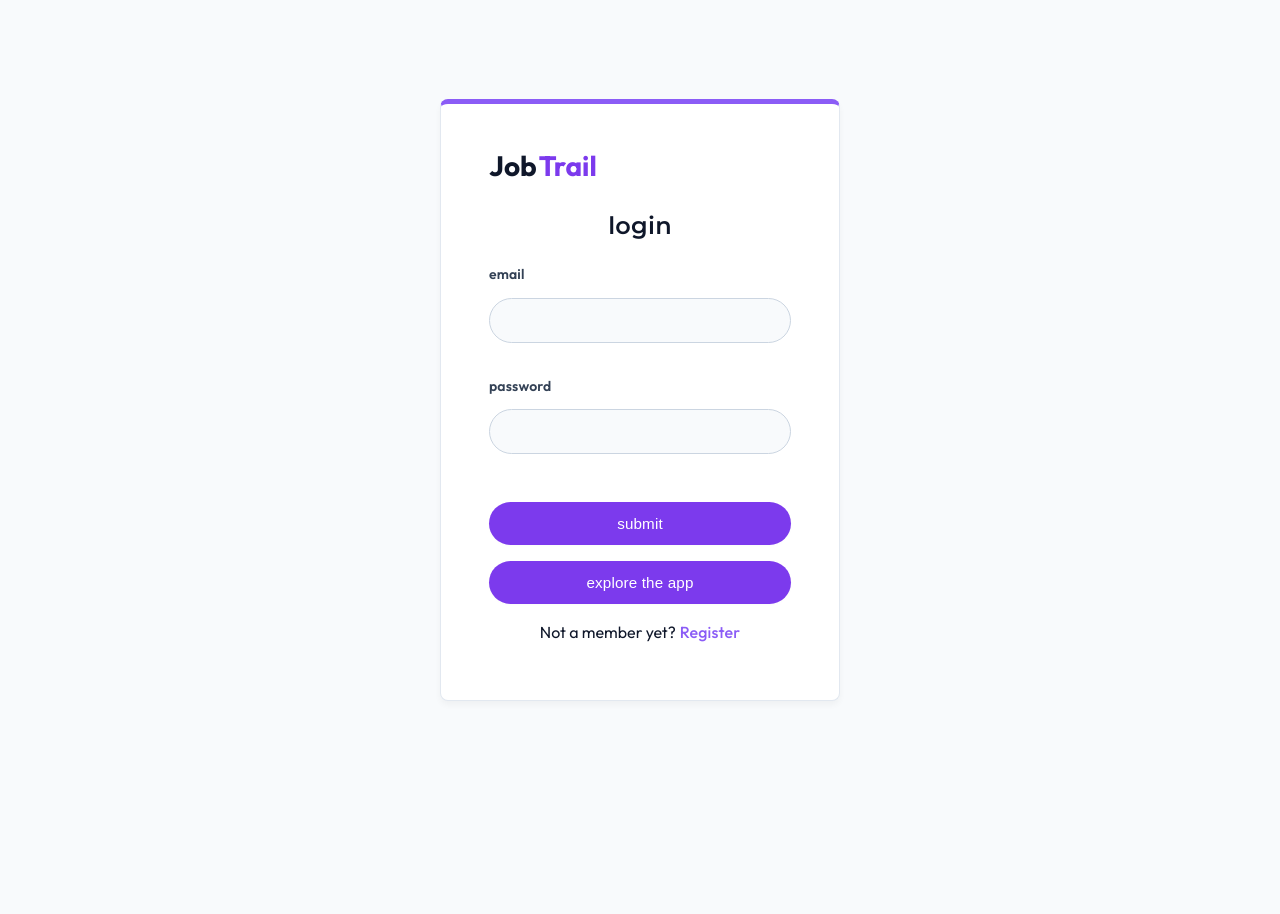
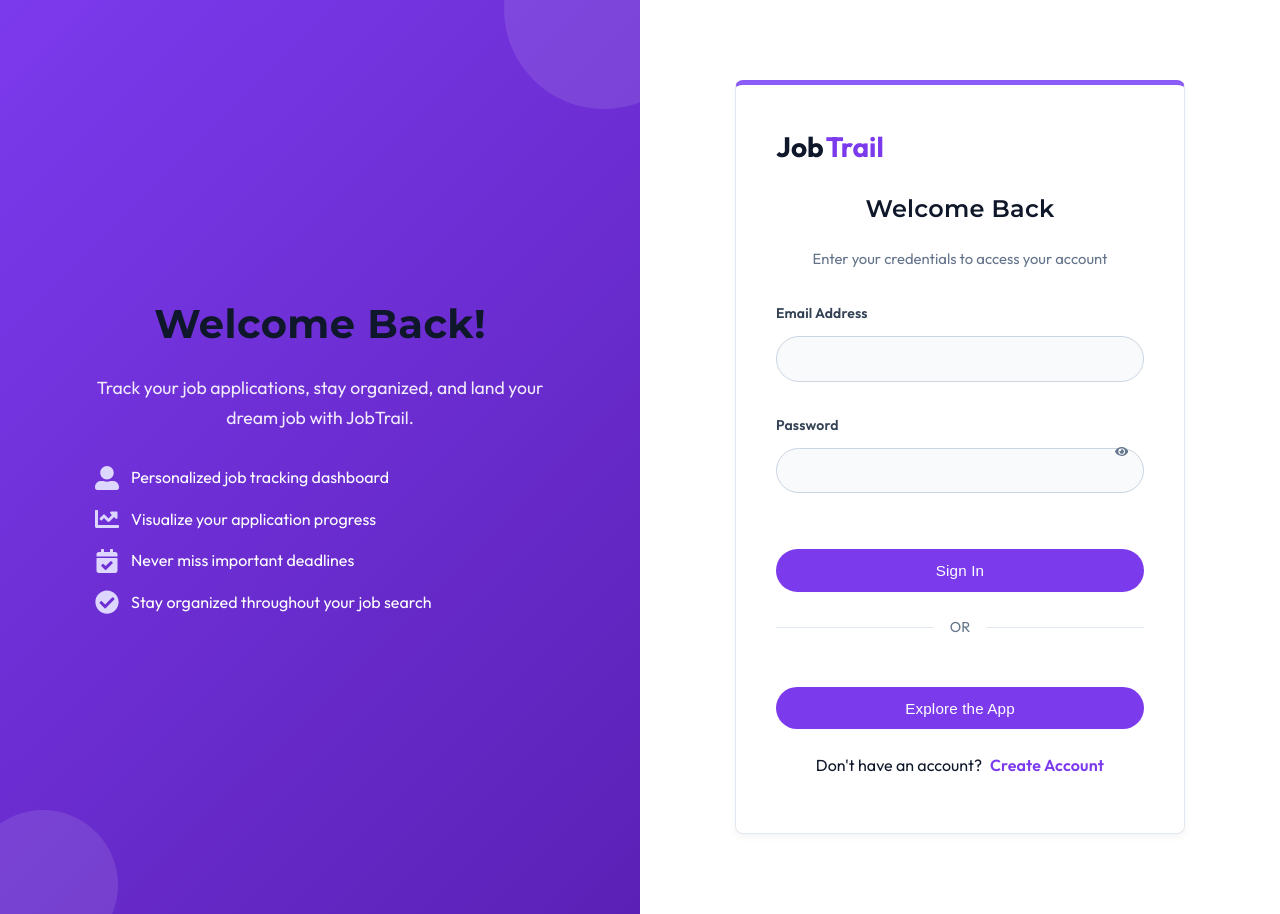
Before and after one commit to bhavyasharma5/JobTrail, a React (Vite) app in the folder client/: page /login in a window 1280 px wide. Before the commit the page ends 800 px from the top, so only its background shows below. Built offline with nearby package versions, Linux system fonts and the light colour scheme.

Commit message:
Enhance: Redesign login and register pages with modern split-screen layout

```diff
--- a/client/src/assets/wrappers/RegisterAndLoginPage.js
+++ b/client/src/assets/wrappers/RegisterAndLoginPage.js
@@ -3,32 +3,203 @@
 const Wrapper = styled.section`
   min-height: 100vh;
   display: grid;
-  align-items: center;
+  grid-template-columns: 1fr 1fr;
+
+  @media (max-width: 992px) {
+    grid-template-columns: 1fr;
+  }
+
+  .info-side {
+    background: linear-gradient(135deg, var(--primary-600), var(--primary-800));
+    display: flex;
+    flex-direction: column;
+    justify-content: center;
+    align-items: center;
+    padding: 2rem;
+    color: var(--white);
+    position: relative;
+    overflow: hidden;
+
+    @media (max-width: 992px) {
+      display: none;
+    }
+
+    &::before {
+      content: '';
+      position: absolute;
+      top: -10%;
+      right: -10%;
+      width: 200px;
+      height: 200px;
+      border-radius: 50%;
+      background: rgba(255, 255, 255, 0.1);
+    }
+
+    &::after {
+      content: '';
+      position: absolute;
+      bottom: -5%;
+      left: -5%;
+      width: 150px;
+      height: 150px;
+      border-radius: 50%;
+      background: rgba(255, 255, 255, 0.1);
+    }
+  }
+
+  .info-content {
+    max-width: 450px;
+    z-index: 1;
+    text-align: center;
+
+    h2 {
+      font-size: 2.5rem;
+      margin-bottom: 1.5rem;
+      font-weight: 700;
+    }
+
+    p {
+      font-size: 1.1rem;
+      margin-bottom: 2rem;
+      line-height: 1.7;
+      opacity: 0.9;
+    }
+
+    .features {
+      display: flex;
+      flex-direction: column;
+      gap: 1rem;
+      text-align: left;
+      margin-top: 2rem;
+
+      .feature-item {
+        display: flex;
+        align-items: center;
+        gap: 0.75rem;
+
+        svg {
+          font-size: 1.5rem;
+          color: var(--primary-200);
+        }
+      }
+    }
+  }
+
+  .form-side {
+    display: flex;
+    justify-content: center;
+    align-items: center;
+    padding: 2rem;
+    background-color: var(--background-secondary-color);
+  }
+
   .logo {
     display: block;
     margin: 0 auto;
-    margin-bottom: 1.38rem;
+    margin-bottom: 1.5rem;
   }
+
   .form {
-    max-width: 400px;
+    width: 100%;
+    max-width: 450px;
+    padding: 2.5rem;
+    background: var(--background-secondary-color);
+    border-radius: var(--border-radius-lg);
+    box-shadow: var(--shadow-2);
+    transition: var(--transition);
     border-top: 5px solid var(--primary-500);
+
+    &:hover {
+      box-shadow: var(--shadow-3);
+    }
+
+    @media (max-width: 992px) {
+      max-width: 500px;
+    }
   }
+
   h4 {
     text-align: center;
-    margin-bottom: 1.38rem;
+    margin-bottom: 1.5rem;
+    font-size: 1.5rem;
+    color: var(--grey-900);
   }
+
   p {
-    margin-top: 1rem;
+    margin-top: 1.5rem;
     text-align: center;
     line-height: 1.5;
   }
+
   .btn {
-    margin-top: 1rem;
+    margin-top: 1.5rem;
   }
+
   .member-btn {
-    color: var(--primary-500);
+    color: var(--primary-600);
+    font-weight: 600;
     letter-spacing: var(--letter-spacing);
-    margin-left: 0.25rem;
+    margin-left: 0.5rem;
+    transition: var(--transition);
+
+    &:hover {
+      color: var(--primary-700);
+      text-decoration: underline;
+    }
+  }
+
+  .form-title {
+    text-align: center;
+    margin-bottom: 0.5rem;
+  }
+
+  .form-subtitle {
+    text-align: center;
+    color: var(--grey-500);
+    margin-bottom: 2rem;
+    font-size: 0.925rem;
+  }
+
+  .input-container {
+    position: relative;
+    margin-bottom: 1.25rem;
+  }
+
+  .password-toggle {
+    position: absolute;
+    right: 1rem;
+    top: 50%;
+    transform: translateY(-50%);
+    background: transparent;
+    border: none;
+    color: var(--grey-500);
+    cursor: pointer;
+    z-index: 10;
+
+    &:hover {
+      color: var(--grey-700);
+    }
+  }
+
+  .divider {
+    display: flex;
+    align-items: center;
+    margin: 1.5rem 0;
+
+    &::before,
+    &::after {
+      content: '';
+      flex: 1;
+      height: 1px;
+      background-color: var(--grey-200);
+    }
+
+    span {
+      padding: 0 1rem;
+      color: var(--grey-500);
+      font-size: 0.9rem;
+    }
   }
 `;
+
 export default Wrapper;
--- a/client/src/components/SubmitBtn.jsx
+++ b/client/src/components/SubmitBtn.jsx
@@ -1,15 +1,18 @@
 import { useNavigation } from 'react-router-dom';
-const SubmitBtn = ({ formBtn }) => {
+
+const SubmitBtn = ({ formBtn, text }) => {
   const navigation = useNavigation();
   const isSubmitting = navigation.state === 'submitting';
+
   return (
     <button
       type='submit'
       className={`btn btn-block ${formBtn && 'form-btn'} `}
       disabled={isSubmitting}
     >
-      {isSubmitting ? 'submitting' : 'submit'}
+      {isSubmitting ? 'Submitting...' : text || 'Submit'}
     </button>
   );
 };
+
 export default SubmitBtn;
--- a/client/src/pages/Login.jsx
+++ b/client/src/pages/Login.jsx
@@ -3,6 +3,8 @@
 import { FormRow, Logo, SubmitBtn } from '../components';
 import customFetch from '../utils/customFetch';
 import { toast } from 'react-toastify';
+import { useState } from 'react';
+import { FaUserAlt, FaChartLine, FaCalendarCheck, FaEye, FaEyeSlash, FaCheckCircle } from 'react-icons/fa';
 
 export const action =
   (queryClient) =>
@@ -22,6 +24,7 @@
 
 const Login = () => {
   const navigate = useNavigate();
+  const [showPassword, setShowPassword] = useState(false);
 
   const loginDemoUser = async () => {
     const data = {
@@ -36,25 +39,81 @@
       toast.error(error?.response?.data?.msg);
     }
   };
+
+  const togglePassword = () => {
+    setShowPassword(!showPassword);
+  };
+
   return (
     <Wrapper>
+      <div className="info-side">
+        <div className="info-content">
+          <h2>Welcome Back!</h2>
+          <p>Track your job applications, stay organized, and land your dream job with JobTrail.</p>
+
+          <div className="features">
+            <div className="feature-item">
+              <FaUserAlt />
+              <span>Personalized job tracking dashboard</span>
+            </div>
+            <div className="feature-item">
+              <FaChartLine />
+              <span>Visualize your application progress</span>
+            </div>
+            <div className="feature-item">
+              <FaCalendarCheck />
+              <span>Never miss important deadlines</span>
+            </div>
+            <div className="feature-item">
+              <FaCheckCircle />
+              <span>Stay organized throughout your job search</span>
+            </div>
+          </div>
+        </div>
+      </div>
+
+      <div className="form-side">
         <Form method='post' className='form'>
           <Logo />
-        <h4>login</h4>
-        <FormRow type='email' name='email' />
-        <FormRow type='password' name='password' />
-        <SubmitBtn />
+          <h4 className="form-title">Welcome Back</h4>
+          <p className="form-subtitle">Enter your credentials to access your account</p>
+
+          <div className="input-container">
+            <FormRow type='email' name='email' labelText="Email Address" />
+          </div>
+
+          <div className="input-container">
+            <FormRow type={showPassword ? 'text' : 'password'} name='password' labelText="Password" />
+            <button
+              type="button"
+              className="password-toggle"
+              onClick={togglePassword}
+              aria-label={showPassword ? 'Hide password' : 'Show password'}
+            >
+              {showPassword ? <FaEyeSlash /> : <FaEye />}
+            </button>
+          </div>
+
+          <SubmitBtn formBtn text="Sign In" />
+
+          <div className="divider">
+            <span>OR</span>
+          </div>
+
           <button type='button' className='btn btn-block' onClick={loginDemoUser}>
-          explore the app
+            Explore the App
           </button>
+
           <p>
-          Not a member yet?
+            Don't have an account?
             <Link to='/register' className='member-btn'>
-            Register
+              Create Account
             </Link>
           </p>
         </Form>
+      </div>
     </Wrapper>
   );
 };
+
 export default Login;
--- a/client/src/pages/Register.jsx
+++ b/client/src/pages/Register.jsx
@@ -3,6 +3,9 @@
 import { FormRow, Logo, SubmitBtn } from '../components';
 import customFetch from '../utils/customFetch';
 import { toast } from 'react-toastify';
+import { useState } from 'react';
+import { FaUserPlus, FaClipboardCheck, FaRocket, FaShieldAlt, FaEye, FaEyeSlash } from 'react-icons/fa';
+
 export const action = async ({ request }) => {
   const formData = await request.formData();
   const data = Object.fromEntries(formData);
@@ -17,26 +20,92 @@
     return error;
   }
 };
+
 const Register = () => {
+  const [showPassword, setShowPassword] = useState(false);
+
+  const togglePassword = () => {
+    setShowPassword(!showPassword);
+  };
+
   return (
     <Wrapper>
+      <div className="info-side">
+        <div className="info-content">
+          <h2>Start Your Job Search Journey</h2>
+          <p>Create an account to track your applications, receive insights, and land your dream job faster.</p>
+
+          <div className="features">
+            <div className="feature-item">
+              <FaClipboardCheck />
+              <span>Track and organize all your applications</span>
+            </div>
+            <div className="feature-item">
+              <FaRocket />
+              <span>Boost your job search productivity</span>
+            </div>
+            <div className="feature-item">
+              <FaUserPlus />
+              <span>Free account with all premium features</span>
+            </div>
+            <div className="feature-item">
+              <FaShieldAlt />
+              <span>Secure and private job tracking</span>
+            </div>
+          </div>
+        </div>
+      </div>
+
+      <div className="form-side">
         <Form method='post' className='form'>
           <Logo />
-        <h4>Register</h4>
-        <FormRow type='text' name='name' />
-        <FormRow type='text' name='lastName' labelText='last name' />
-        <FormRow type='text' name='location' />
-        <FormRow type='email' name='email' />
-        <FormRow type='password' name='password' />
-        <SubmitBtn />
+          <h4 className="form-title">Create Account</h4>
+          <p className="form-subtitle">Join thousands of job seekers who trust JobTrail</p>
+
+          <div className="input-container">
+            <FormRow type='text' name='name' labelText="Full Name" />
+          </div>
+
+          <div className="input-container">
+            <FormRow type='text' name='lastName' labelText='Last Name' />
+          </div>
+
+          <div className="input-container">
+            <FormRow type='text' name='location' labelText="Location" />
+          </div>
+
+          <div className="input-container">
+            <FormRow type='email' name='email' labelText="Email Address" />
+          </div>
+
+          <div className="input-container">
+            <FormRow
+              type={showPassword ? 'text' : 'password'}
+              name='password'
+              labelText="Password"
+            />
+            <button
+              type="button"
+              className="password-toggle"
+              onClick={togglePassword}
+              aria-label={showPassword ? 'Hide password' : 'Show password'}
+            >
+              {showPassword ? <FaEyeSlash /> : <FaEye />}
+            </button>
+          </div>
+
+          <SubmitBtn formBtn text="Create Account" />
+
           <p>
-          Already a member?
+            Already have an account?
             <Link to='/login' className='member-btn'>
-            Login
+              Log In
             </Link>
           </p>
         </Form>
+      </div>
     </Wrapper>
   );
 };
+
 export default Register;
```
Lines whose indentation alone changed are shown as unchanged.
